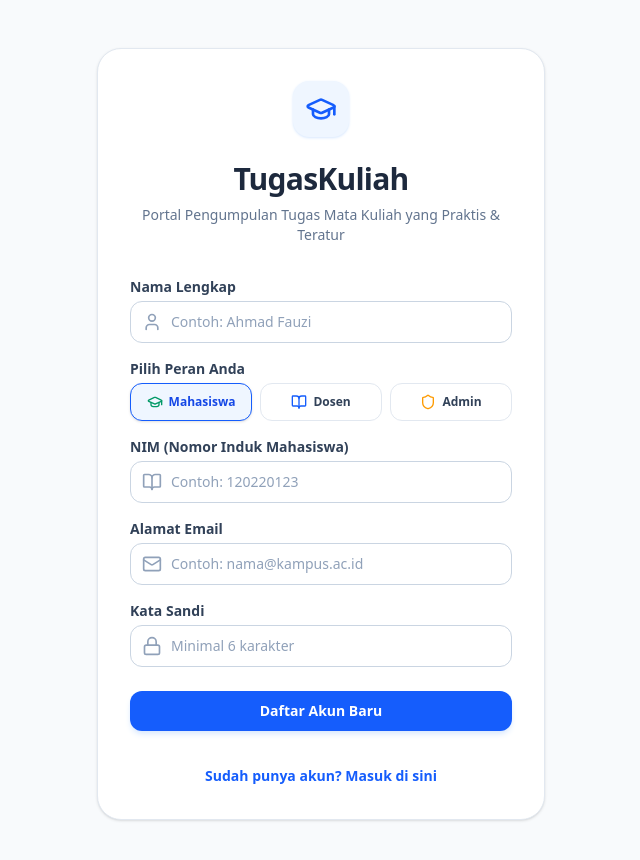
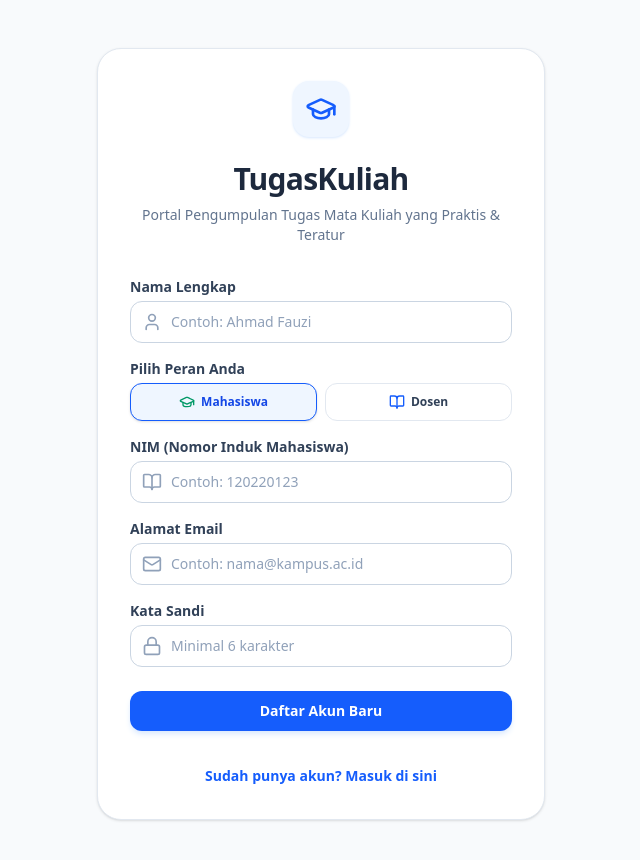
Before and after one commit to tbackerman/Tugas-Kuliah, a React (Vite) app: page / in a window 1280 px wide. Both pictures are taken after a click on the button "Belum punya akun? Daftar di sini". Shown: the top 860 px of the page, without its empty margins (319-959 px from the left). Built offline with nearby package versions, Linux system fonts and the light colour scheme; no server answers.

Commit message:
Update AuthPage.tsx

```diff
--- a/src/components/AuthPage.tsx
+++ b/src/components/AuthPage.tsx
@@ -150,7 +150,7 @@
                   <label className="block text-sm font-semibold text-slate-700 mb-1">
                     Pilih Peran Anda
                   </label>
-                  <div className="grid grid-cols-3 gap-2">
+                  <div className="grid grid-cols-2 gap-2">
                     <button
                       type="button"
                       onClick={() => setPeran('mahasiswa')}
@@ -174,18 +174,6 @@
                     >
                       <BookOpen className="h-4 w-4 text-blue-600" />
                       <span>Dosen</span>
-                    </button>
-                    <button
-                      type="button"
-                      onClick={() => setPeran('admin')}
-                      className={`flex flex-col sm:flex-row items-center justify-center gap-1.5 rounded-xl py-2.5 px-2 text-xs font-semibold border transition-all ${
-                        peran === 'admin'
-                          ? 'border-amber-600 bg-amber-50 text-amber-700 shadow-sm font-bold'
-                          : 'border-slate-200 bg-white text-slate-700 hover:bg-slate-50'
-                      }`}
-                    >
-                      <Shield className="h-4 w-4 text-amber-500" />
-                      <span>Admin</span>
                     </button>
                   </div>
                 </div>
```
